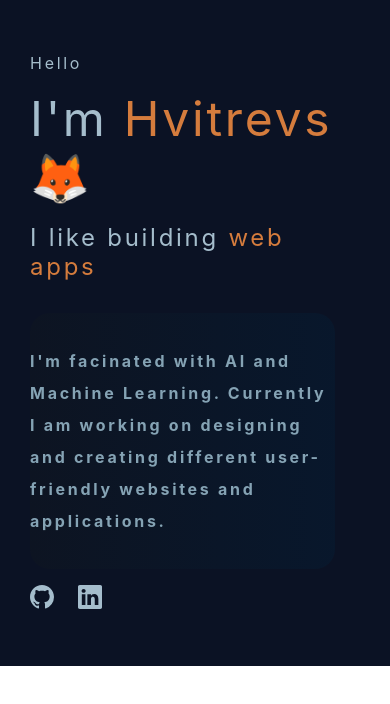
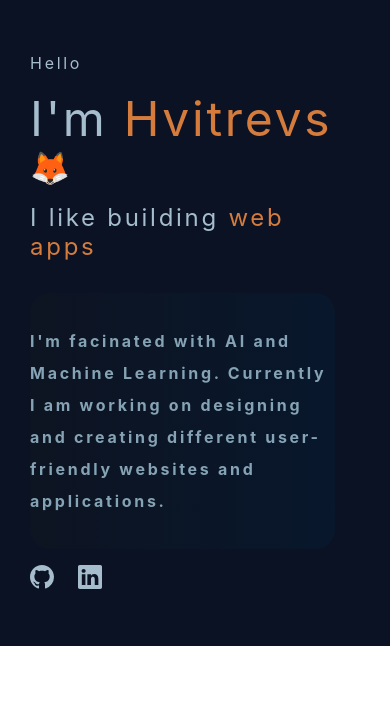
Before and after one commit to Hvitrevs/Hvitrevs-Hub, a React (Create React App) app: page / in a window 390 px wide. Shown: the top 704 px of the page. Built offline with nearby package versions, Linux system fonts and the light colour scheme.

Commit message:
making it responsive

```diff
--- a/src/components/Showcase.js
+++ b/src/components/Showcase.js
@@ -1,6 +1,7 @@
 import React from 'react';
-import { PaddingContainer, Flexcontainer, Heading, ParaText, LeText, IconContainer } from '../styles/GlobalStyled';
+import { PaddingContainer, Flexcontainer, Heading, ParaText, LeText, IconContainer, Smile } from '../styles/GlobalStyled';
 import { BsGithub, BsLinkedin } from 'react-icons/bs'
+import "../index.css"
 
 const Showcase = () => {
   return (
@@ -15,7 +16,8 @@ const Showcase = () => {
       <Flexcontainer  fullWidthChild>
         <div>
           <Heading size='h4'>Hello</Heading>
-          <Heading size='h1' top='1rem' bottom='1rem'> I'm <LeText> Hvitrevs 🦊 </LeText> </Heading>
+          <Heading size='h1' top='1rem' bottom='1rem'>I'm<LeText> Hvitrevs<Smile>🦊</Smile> </LeText> </Heading>
+
           <Heading size='h3' bottom='2rem' > I like building <LeText> web apps </LeText> </Heading>
 
           <ParaText as='h4' top='2rem'bottom='2rem'>
--- a/src/styles/GlobalStyled.js
+++ b/src/styles/GlobalStyled.js
@@ -43,12 +43,14 @@ export const Container = styled.div`
   // wrap the padding container component inside the the styled constructor so the heafer component will be using properties of of the padding container (paddint-top, padding-bottom, etc)
 
   export const Heading = styled(PaddingContainer)`
+
     color: ${({ theme }) => theme.colors.white};
     text-align: ${({ align }) => align};
     font-size: ${({ size }) => {
       switch(size){
         case 'h1':
           return '3rem';
+
 
         case 'h2':
           return '2rem';
@@ -79,6 +81,8 @@ export const Container = styled.div`
 
   export const LeText = styled.span`
     color: ${({ theme }) => theme.colors.secondary};
+
+
   `
 
   export const ParaText = styled(PaddingContainer)`
@@ -87,6 +91,14 @@ export const Container = styled.div`
     background-image:linear-gradient(to right, #0d1422, hsla(206, 96.90%, 12.70%, 0.28));
     border-radius: 20px;
 
+  `
+  export const Smile = styled.span`
+    font-size: 2rem;
+
+    @media screen and (max-width: 768px) {
+      flex-wrap: wrap;
+      display: flex;
+    }
   `
 
   export const IconContainer = styled.div`
```
Also changed, not shown: src/index.css (line endings or trailing spaces).
